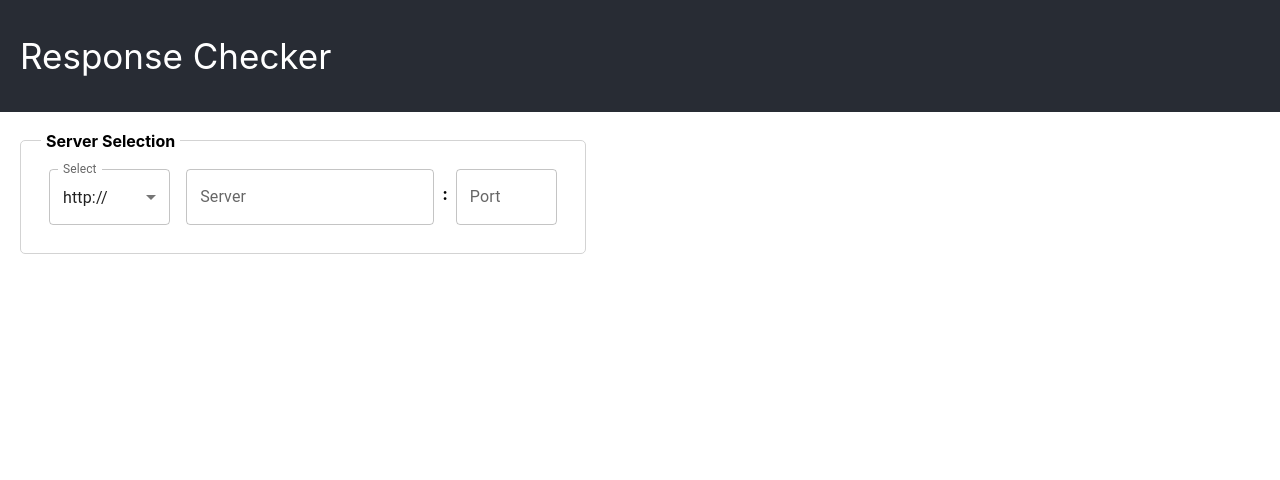
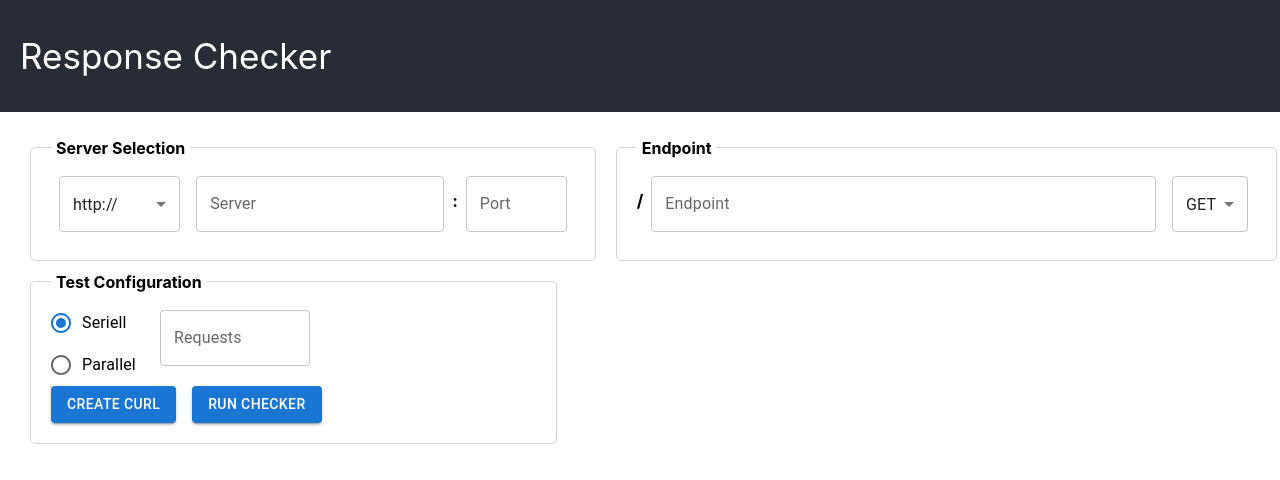
Before and after one commit to flbrun/language_and_framework_performance, a React (Create React App) app in the folder response-checker/: page / in a window 1280 px wide. Shown: the top 480 px of the page. Built offline with nearby package versions, Linux system fonts and the light colour scheme.

Commit message:
ad new fields

```diff
--- a/response-checker/src/App.css
+++ b/response-checker/src/App.css
@@ -6,9 +6,12 @@
   color: white;
 }
 
-.Server-selection {
-  margin-top: 28px;
-  margin-left: 20px;
+.Element-block {
+  margin-top: 15px;
+  margin-left: 10px;
+  flex-wrap: wrap;
+  display: flex;
+  justify-content: normal;
 }
 
 .Server-selection-border {
@@ -17,6 +20,9 @@
   position: relative;
   width: max-content;
   border-radius: 5px;
+  margin-top: 20px;
+  margin-left: 20px;
+  min-width: 485px;
 }
 
 .Server-selection-heading {
--- a/response-checker/src/App.js
+++ b/response-checker/src/App.js
@@ -3,6 +3,7 @@ import './App.css';
 import TextField from '@mui/material/TextField';
 import MenuItem from '@mui/material/MenuItem';
 import {useState} from "react";
+import {Button, FormControl, FormControlLabel, FormLabel, Radio, RadioGroup, Stack} from "@mui/material";
 
 const protocol = [
     'http://',
@@ -10,27 +11,33 @@ const protocol = [
   //  'ws://',
   //  'wss://',
 ];
+const methods = [
+    'GET',
+  //  'POST',
+ //   'DELETE',
+ //   'PUT'
+];
 
 function App() {
     const [selectedProtocol, setSelectedProtocol] = useState('http://');
     const [serverName, setServerName] = useState('');
     const [port, setPort] = useState('');
+    const [endpoint, setEndpoint] = useState('')
+    const [method, setMethod] = useState('GET')
+    const [isSerial, setIsSerial] = useState(true)
 
     const handleFormSubmit = (e) => {
         e.preventDefault();
 
         const url = selectedProtocol + serverName + ':' + port;
 
-        // Perform your GET request with the constructed URL
-        // Example using fetch:
+
         fetch(url)
             .then((response) => response.json())
             .then((data) => {
-                // Handle the response data as needed
                 console.log(data);
             })
             .catch((error) => {
-                // Handle any error that occurred during the request
                 console.error(error);
             });
     };
@@ -40,7 +47,7 @@ function App() {
         <p>Response Checker</p>
       </header>
       <body>
-          <div className="Server-selection">
+          <div className="Element-block">
               <div className="Server-selection-border">
                   <h2 className="Server-selection-heading">Server Selection</h2>
 
@@ -48,14 +55,10 @@ function App() {
                       id="protocol"
                       sx={{ m: 1, width: '12ch' }}
                       select
-                      label="Select"
                       defaultValue="http://"
-                      onChange={(e) => setSelectedProtocol(e.target.value)}
-                  >
+                      onChange={(e) => setSelectedProtocol(e.target.value)}>
                       {protocol.map((option) => (
-                          <MenuItem key={option} value={option}>
-                              {option}
-                          </MenuItem>
+                          <MenuItem key={option} value={option}>{option}</MenuItem>
                       ))}
                   </TextField>
 
@@ -64,8 +67,7 @@ function App() {
                       sx={{ m: 1 }}
                       label="Server"
                       variant="outlined"
-                      onChange={(e) => setServerName(e.target.value)}
-                  />
+                      onChange={(e) => setServerName(e.target.value)}/>
 
                   <p className="Colon">:</p>
 
@@ -74,10 +76,60 @@ function App() {
                       label="Port"
                       sx={{ m: 1, width: '10ch' }}
                       variant="outlined"
-                      onChange={(e) => setPort(e.target.value)}
-                  />
+                      onChange={(e) => setPort(e.target.value)}/>
+
+              </div>
+              <div className="Server-selection-border">
+                  <h2 className="Server-selection-heading">Endpoint</h2>
+
+                  <p className="Colon">/</p>
+                  <TextField
+                      id="endpoint"
+                      label="Endpoint"
+                      sx={{ m: 1, width: '50ch' }}
+                      variant="outlined"
+                      onChange={(e) => setEndpoint(e.target.value)}/>
+                  <TextField
+                      id="method"
+                      sx={{ m: 1 }}
+                      select
+                      defaultValue="GET"
+                      onChange={(e) => setMethod(e.target.value)}>
+                      {methods.map((option) => (
+                          <MenuItem key={option} value={option}>
+                              {option}
+                          </MenuItem>
+                      ))}
+                  </TextField>
+              </div>
+              <div className="Server-selection-border">
+                  <h2 className="Server-selection-heading">Test Configuration</h2>
+
+                  <FormControl>
+                      <RadioGroup
+                          aria-labelledby="test-selection"
+                          name="test-selection"
+                          value={isSerial}
+                          onChange={(e) => setIsSerial(e.target.value)}>
+
+                          <FormControlLabel value={true} control={<Radio />} label="Seriell" />
+                          <FormControlLabel value={false} control={<Radio />} label="Parallel" />
+                      </RadioGroup>
+                  </FormControl>
+                  <TextField
+                      id="requestCount"
+                      label="Requests"
+                      sx={{ m: 1, width:150}}
+                      variant="outlined"
+                      onChange={(e) => setEndpoint(e.target.value)}/>
+                  <Stack spacing={2} direction="row">
+                      <Button variant="contained">Create Curl</Button>
+                      <Button variant="contained">Run Checker</Button>
+                  </Stack>
+
               </div>
           </div>
+
       </body>
     </div>
   );
```
